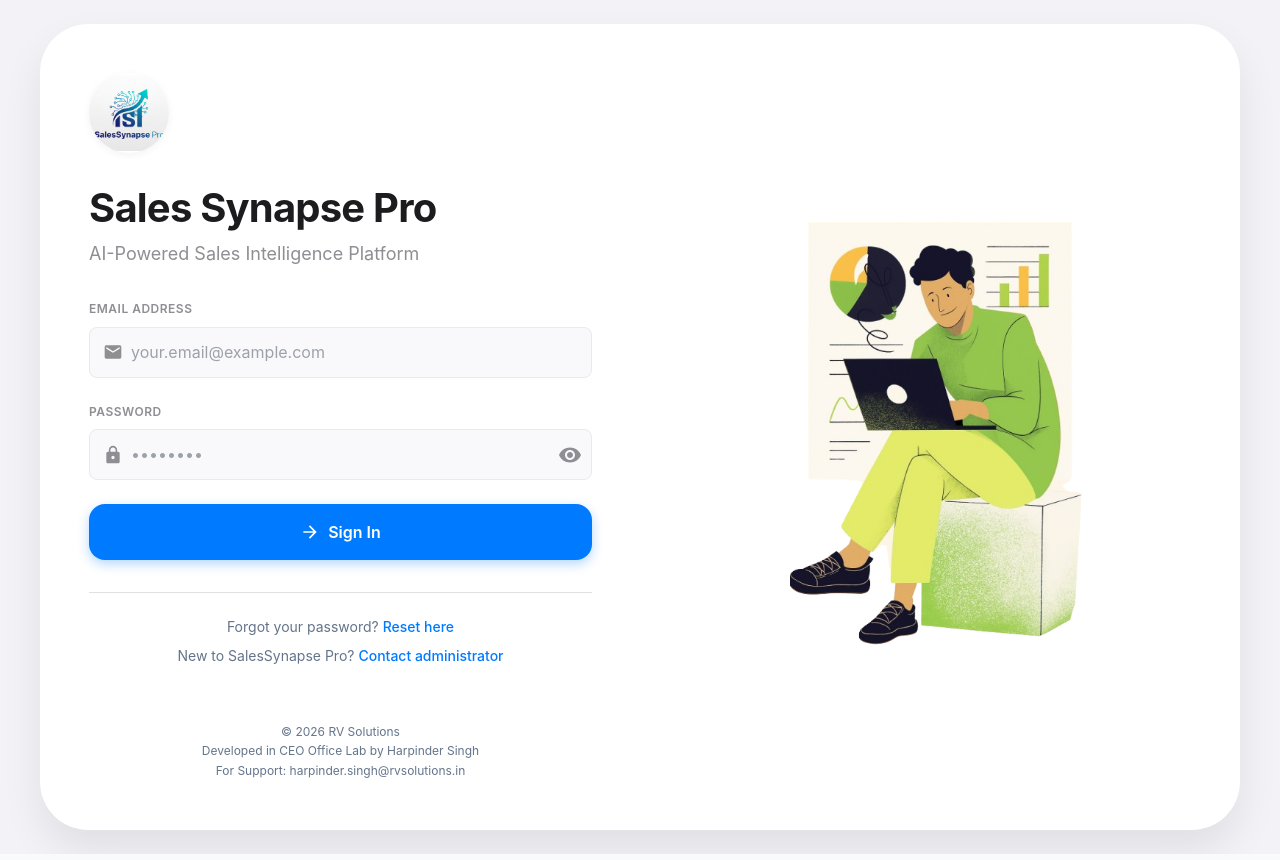
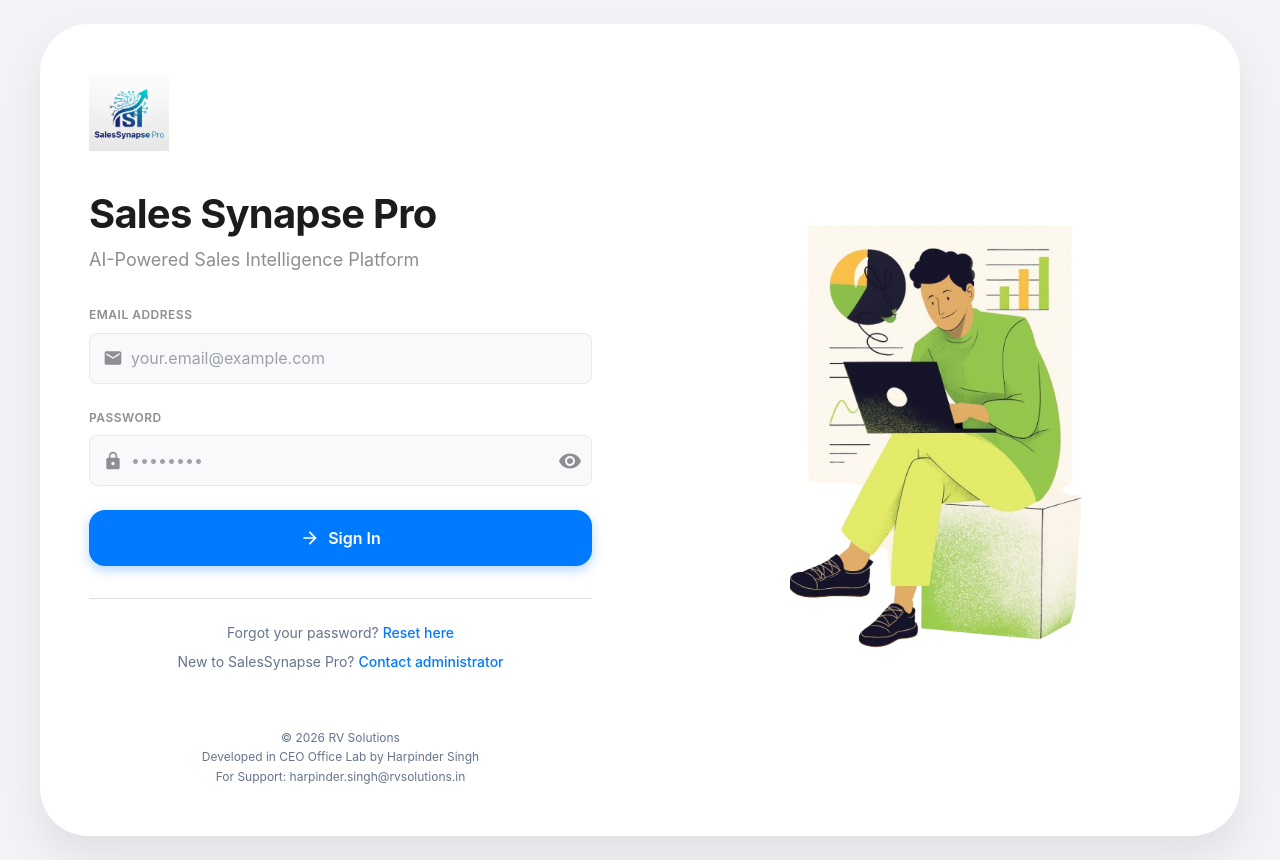
Before and after one commit to MrSingh529/SalesSynapse, a React (Create React App) app: page /login in a window 1280 px wide. Built offline with nearby package versions, Linux system fonts and the light colour scheme; no server answers.

Commit message:
Update logo display in Login component
Replaced Avatar component with img tag for logo display and added error handling to show a fallback icon.

```diff
--- a/src/pages/Login.jsx
+++ b/src/pages/Login.jsx
@@ -139,30 +139,24 @@
               <Box sx={{ flex: 1, p: { xs: 3, lg: 6 } }}>
                 {/* Logo */}
                 <Box sx={{ mb: 4 }}>
-                  <Avatar
-                    sx={{
-                      width: 80,
-                      height: 80,
-                      bgcolor: "white",
-                      boxShadow: "0 2px 8px rgba(0,0,0,0.05)",
-                    }}
-                  >
                   <img
                     src="/logo.png"
                     alt={`${APP_NAME} Logo`}
                     style={{
-                        width: "100%",
-                        height: "100%",
+                      width: "80px",
+                      height: "80px",
                       objectFit: "contain",
                     }}
                     onError={(e) => {
                       e.target.onerror = null;
                       e.target.style.display = "none";
-                        e.target.parentElement.innerHTML =
-                          '<Business sx={{ fontSize: 40, color: "#007AFF" }} />';
+                      // Show Business icon as fallback
+                      const parent = e.target.parentElement;
+                      if (parent) {
+                        parent.innerHTML = '<svg width="80" height="80" viewBox="0 0 24 24" fill="none" xmlns="http://www.w3.org/2000/svg"><path d="M3 9L12 3L21 9L12 15L3 9Z" stroke="#007AFF" stroke-width="1.5" stroke-linecap="round" stroke-linejoin="round"/><path d="M5 12V18L12 22L19 18V12" stroke="#007AFF" stroke-width="1.5" stroke-linecap="round" stroke-linejoin="round"/></svg>';
+                      }
                     }}
                   />
-                  </Avatar>
                 </Box>
 
                 {/* Welcome Text */}
```
Lines whose indentation alone changed are shown as unchanged.
